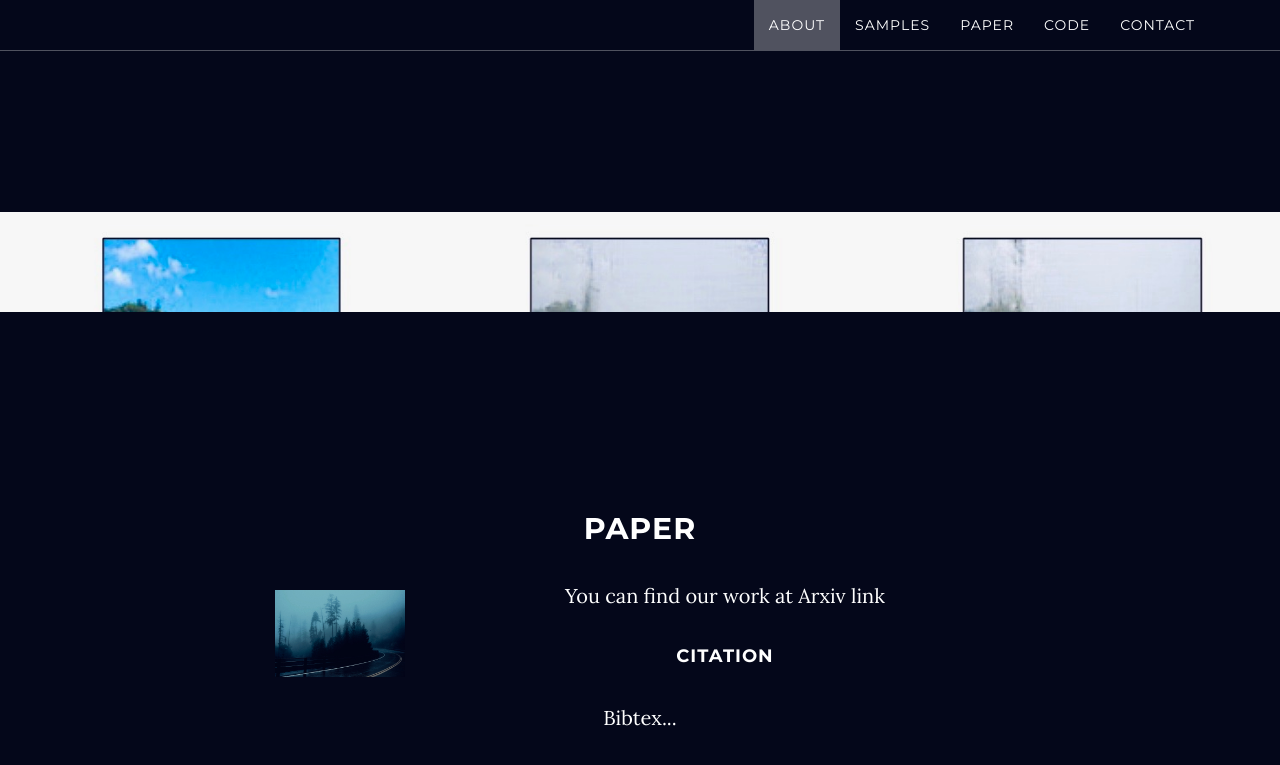
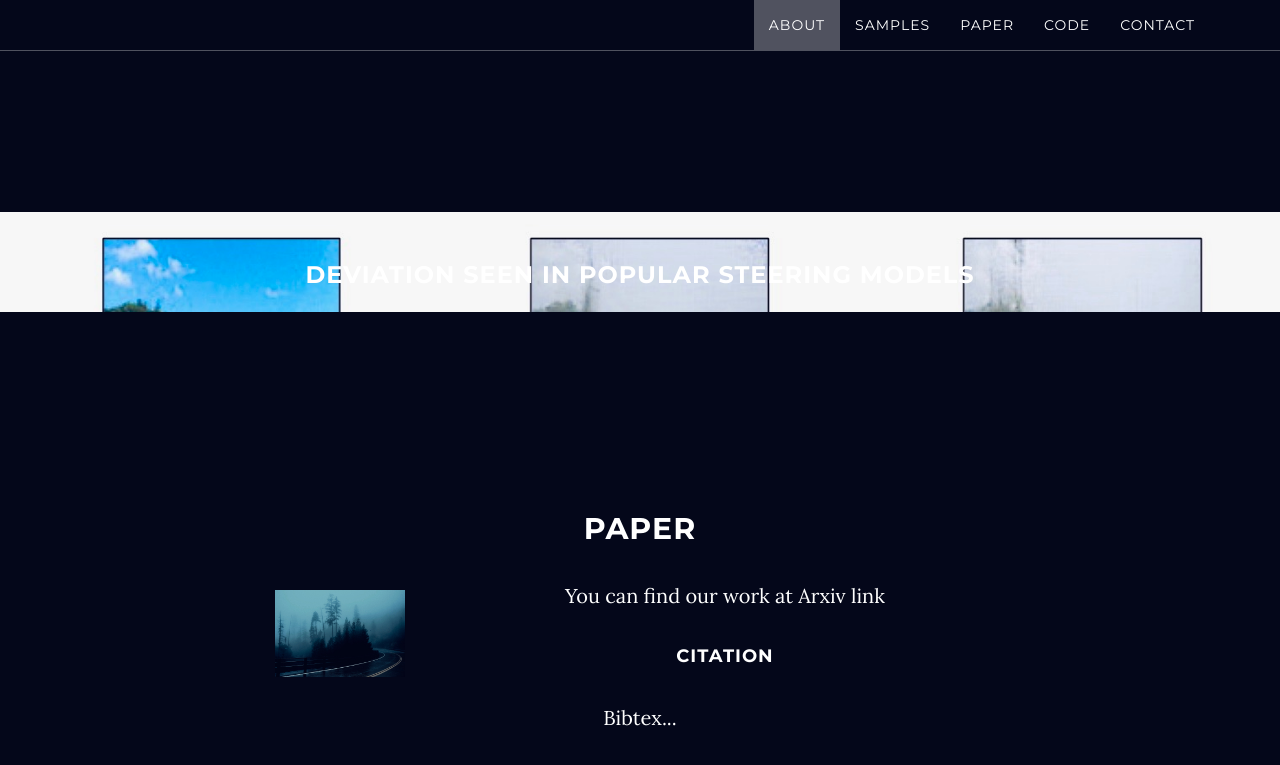
Before and after one commit to code-Assasin/website_little_fog, a Jekyll site: the page built from index.html, in a window 1280 px wide and 900 px high, scrolled down 1607 px. Shown: the top 765 px of the window. Built offline with Jekyll 4.4.1, drawn with Linux system fonts in a browser that asks for light colours.

Commit message:
Update download.html

```diff
--- a/_includes/download.html
+++ b/_includes/download.html
@@ -1,8 +1,8 @@
 <!-- Download Section -->
 <section id="download" class="content-section text-center">
     <div class="download-section">
-         <!--    <div class="col-lg-8 col-lg-offset-2">
+            <div class="col-lg-8 col-lg-offset-2">
                 <h3>Deviation seen in Popular Steering Models</h3>
-            </div> -->
+            </div>
     </div>
 </section>
```
